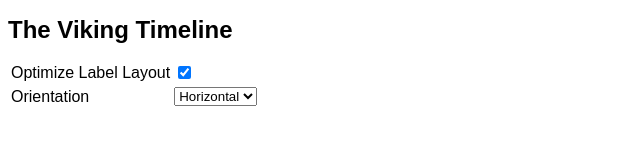
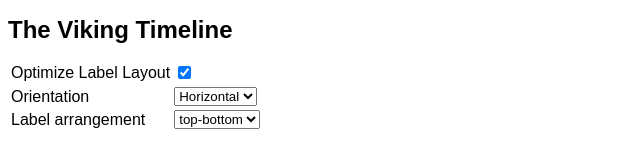
Before and after one commit to walterra/d3-milestones, a website with bundled scripts: page example/vikings.html in a window 1280 px wide. Shown: the whole page, without its empty margins (0-640 px from the left). Built offline with nearby package versions, Linux system fonts and the light colour scheme.

Commit message:
add label distribution option to vikings example

```diff
--- a/example/vikings.html
+++ b/example/vikings.html
@@ -37,6 +37,16 @@
             <select id="select-orientation">
               <option value="horizontal" selected>Horizontal</option>
               <option value="vertical" >Vertical</option>
+            </select>
+          </td>
+        </tr>
+        <tr>
+          <td><label for="select-distribution">Label arrangement</label></td>
+          <td>
+            <select id="select-distribution">
+              <option value="top-bottom" selected>top-bottom</option>
+              <option value="top">top</option>
+              <option value="bottom" >bottom</option>
             </select>
           </td>
         </tr>
@@ -88,16 +98,19 @@
 
     var checkboxOptimize = document.getElementById('checkbox-optimize');
     var selectOrientation = document.getElementById('select-orientation');
+    var selectDistribution = document.getElementById('select-distribution');
 
     function update() {
       timeline
         .optimize(checkboxOptimize.checked)
         .orientation(selectOrientation.options[selectOrientation.selectedIndex].value)
+        .distribution(selectDistribution.options[selectDistribution.selectedIndex].value)
         .render(data);
     }
 
     checkboxOptimize.onclick = update;
     selectOrientation.onchange = update;
+    selectDistribution.onchange = update;
 
     update();
 </script>
```
